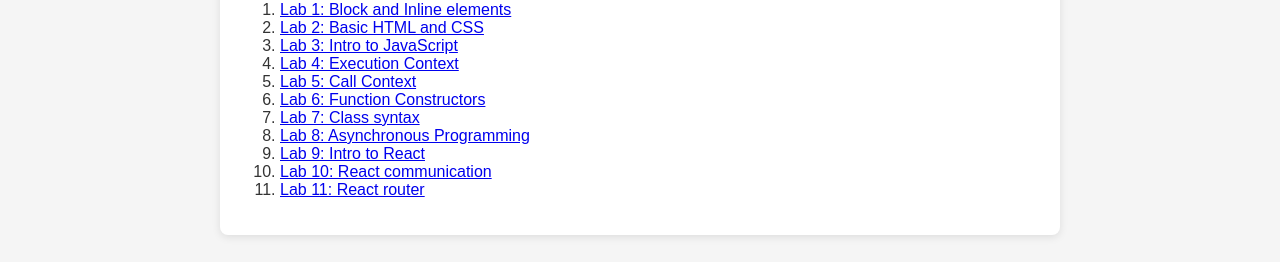
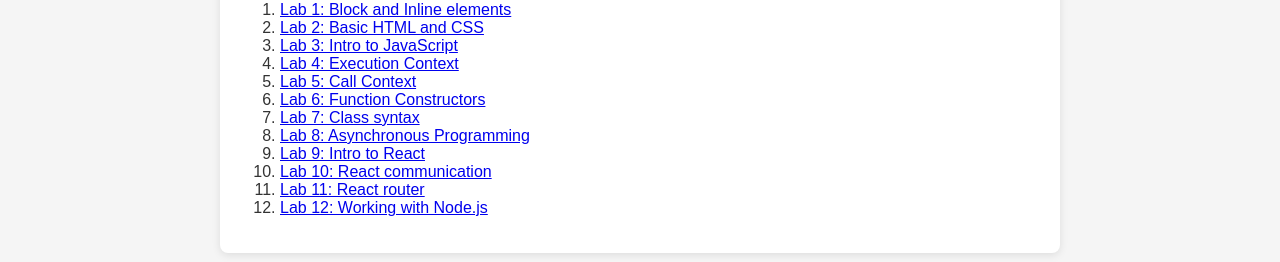
Before and after one commit to wertypotom/my-website, a plain HTML site: page index.html in a window 1280 px wide. Shown: the part 491-753 px from the top of the page. Drawn offline with Linux system fonts and the light colour scheme.

Commit message:
added lab 12

```diff
--- a/index.html
+++ b/index.html
@@ -108,6 +108,14 @@
               Lab 11: React router
             </a>
           </li>
+          <li>
+            <a
+              href="https://github.com/wertypotom/wap_labs/tree/main/lab12"
+              target="_blank"
+            >
+              Lab 12: Working with Node.js
+            </a>
+          </li>
         </ol>
       </div>
     </main>
```
